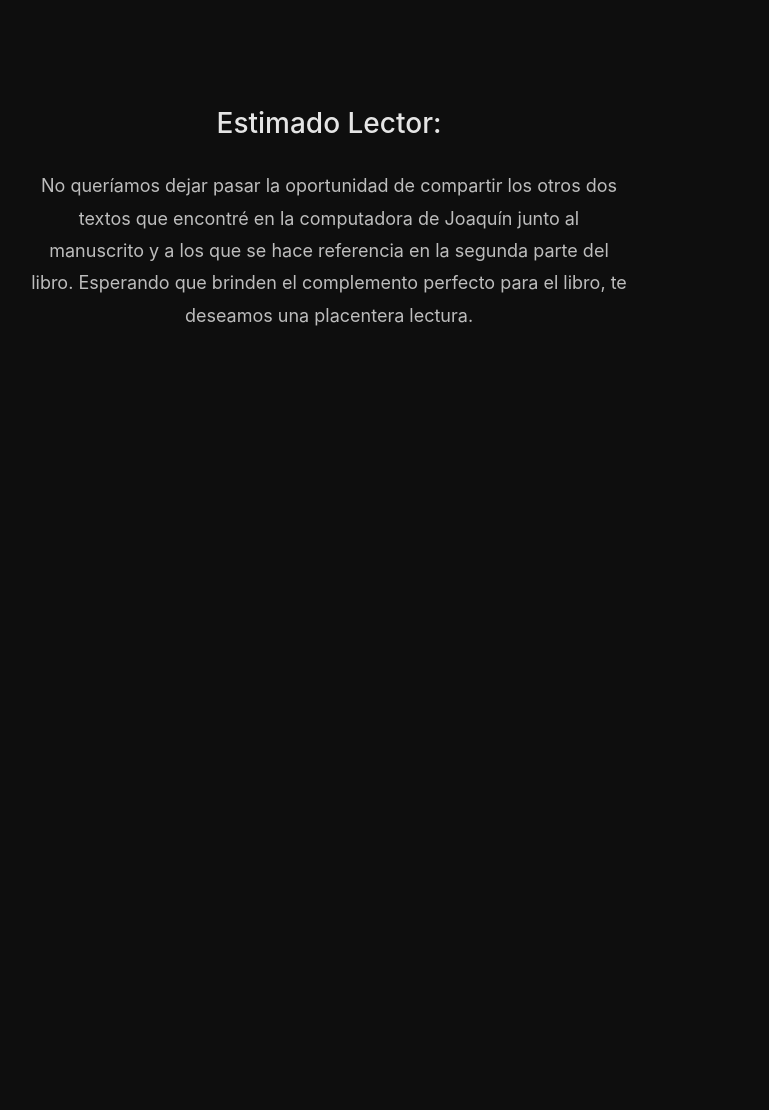
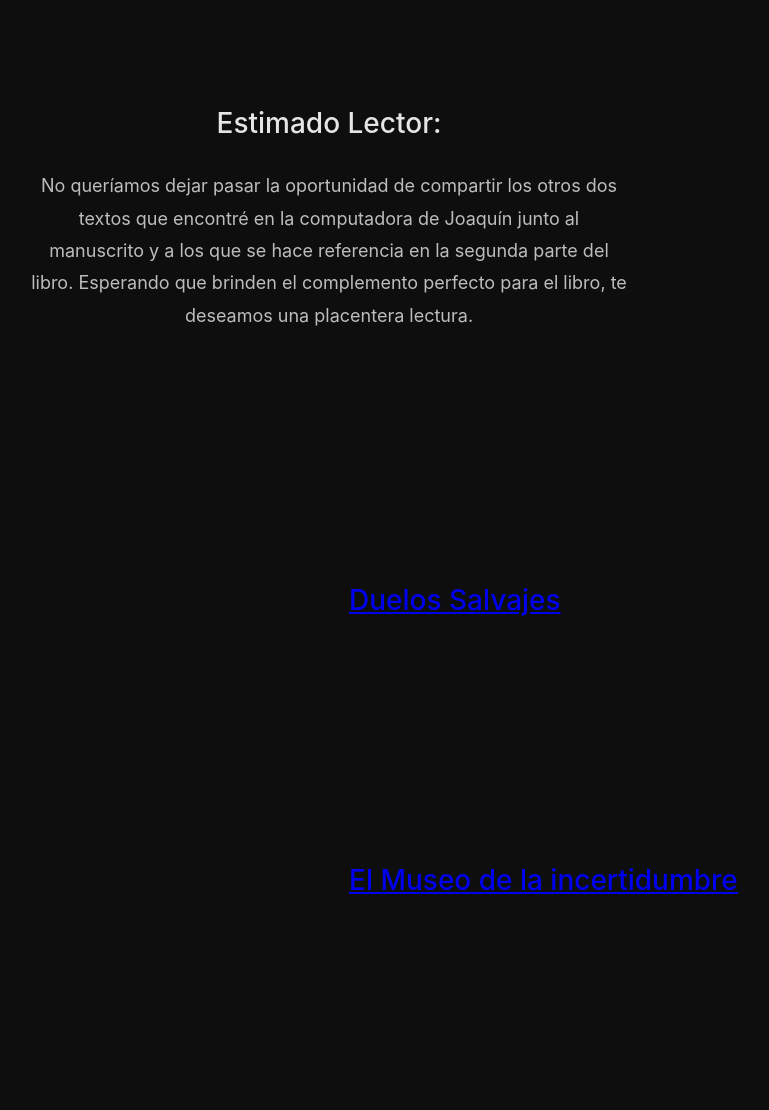
Before and after one commit to memoRG1/Museografia, a plain HTML site: page index.html in a window 1280 px wide. Shown: the part 306-1416 px from the top of the page, without its empty margins (311-1080 px from the left). Before the commit the page ends 800 px from the top, so only its background shows below. Drawn offline with Linux system fonts and the light colour scheme.

Commit message:
Update index.html
Adding rows for the stories.

```diff
--- a/index.html
+++ b/index.html
@@ -67,6 +67,47 @@
         line-height: 1.8;
         color: #bdbdbd;
     }
+    .works {
+    padding: 60px 20px;
+    max-width: 1000px;
+    margin: auto;
+}
+
+.work-item {
+    display: flex;
+    align-items: center; /* Vertical centering */
+    gap: 40px;
+    margin-bottom: 60px;
+}
+
+.work-image {
+    flex: 1;
+    height: 220px;
+    object-fit: cover;
+    border-radius: 4px;
+}
+
+.work-title {
+    flex: 1;
+}
+
+.work-title h3 {
+    font-size: 28px;
+    font-weight: 500;
+    margin: 0;
+}
+
+/* Responsive: stack vertically on small screens */
+@media (max-width: 768px) {
+    .work-item {
+        flex-direction: column;
+        align-items: flex-start;
+    }
+
+    .work-title {
+        margin-top: 20px;
+    }
+}
 
 </style>
 </head>
@@ -96,6 +137,22 @@
         el complemento perfecto para el libro, te deseamos una placentera lectura.
     </p>
 </section>
+<section class="works">
 
+    <a href="#" class="work-item">
+        <div class="work-image"></div>
+        <div class="work-title">
+            <h3>Duelos Salvajes</h3>
+        </div>
+    </a>
+
+    <a href="#" class="work-item reverse">
+        <div class="work-image"></div>
+        <div class="work-title">
+            <h3>El Museo de la incertidumbre</h3>
+        </div>
+    </a>
+
+</section>
 </body>
 </html>
```
